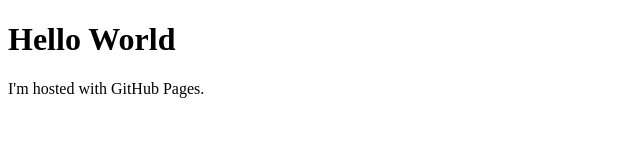
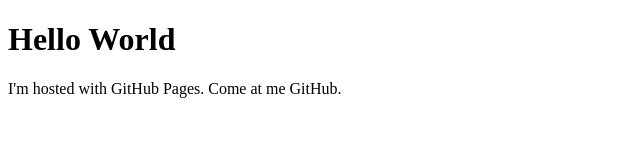
Before and after one commit to Dlibrarian/hello-word, a plain HTML site: page index.html in a window 1280 px wide. Shown: the whole page, without its empty margins (0-640 px from the left). Drawn offline with Linux system fonts and the light colour scheme.

Commit message:
initial commit

```diff
--- a/index.html
+++ b/index.html
@@ -2,6 +2,6 @@
 <html>
 <body>
 <h1>Hello World</h1>
-<p>I'm hosted with GitHub Pages.</p>
+<p>I'm hosted with GitHub Pages. Come at me GitHub.</p>
 </body>
 </html>
```
